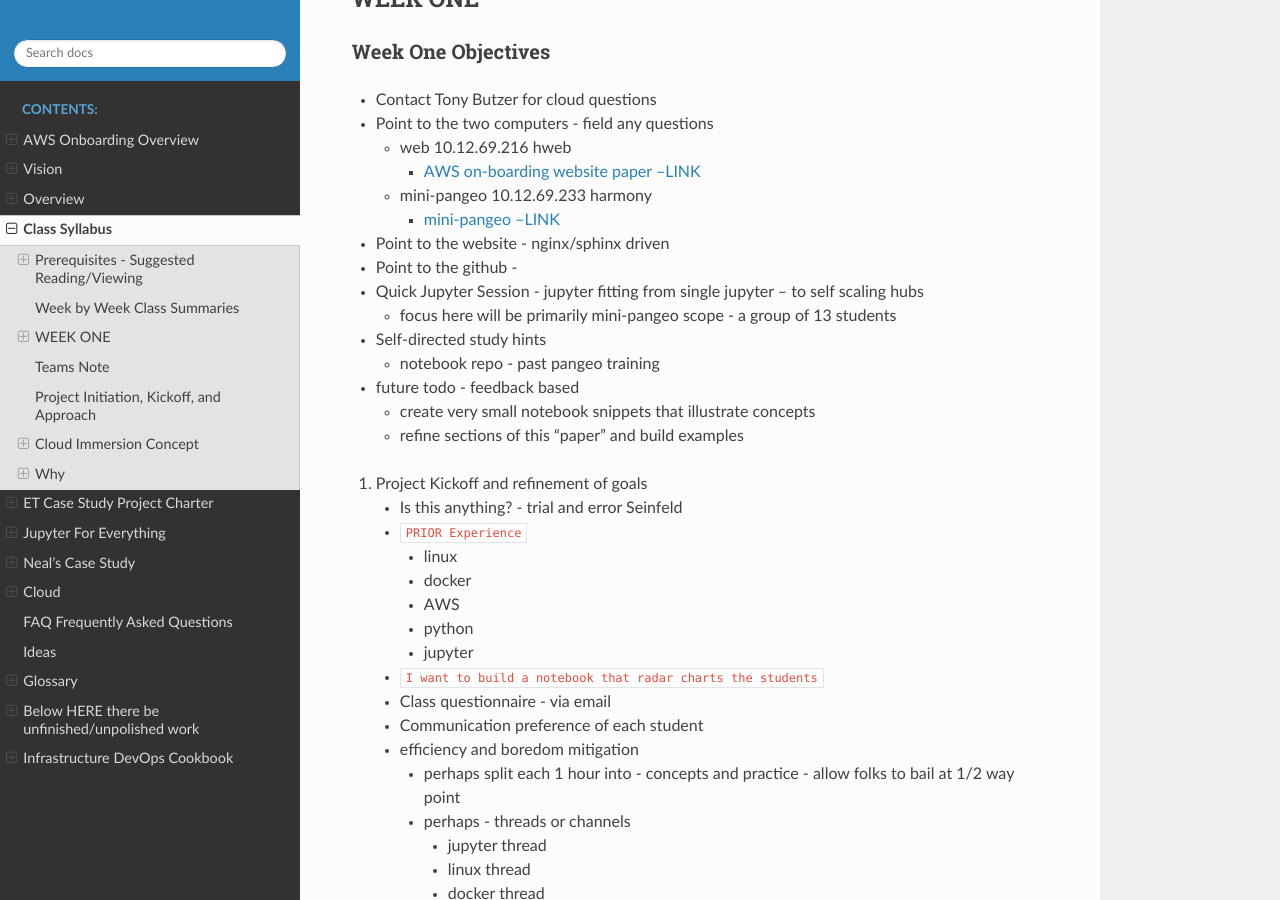
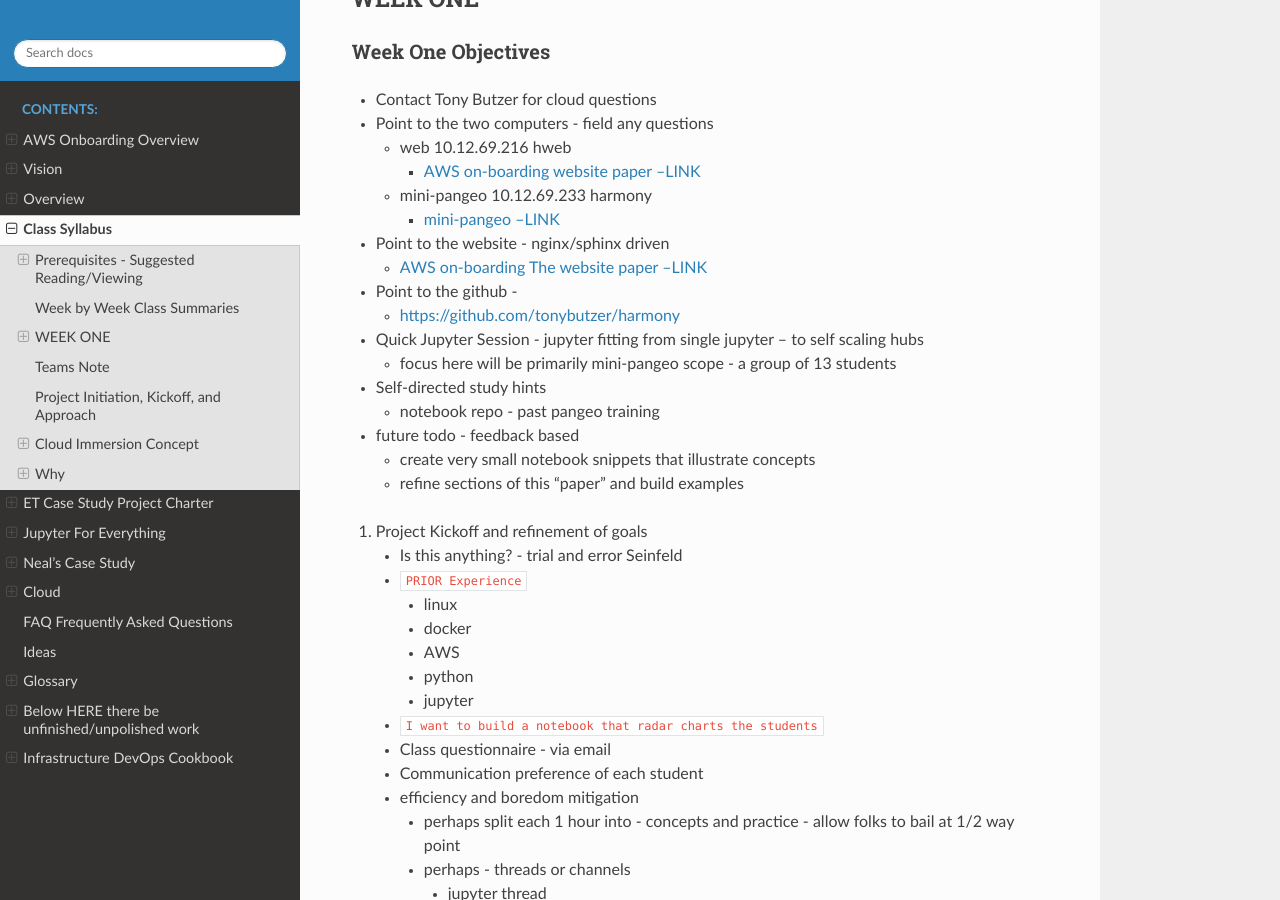
Before and after one commit to tonybutzer/harmony, a Sphinx documentation site: the page built from documentation/source/00weekbyweek.md, in a window 1280 px wide and 900 px high, scrolled down 955 px. Built offline with Sphinx 7.4.7 and the Read the Docs theme 2.0.0, drawn with Linux system fonts in a browser that asks for light colours; pages that are not in the unit, such as notebooks, are missing from menus.

Commit message:
automatic git update from Makefile

```diff
--- a/documentation/source/00weekbyweek.md
+++ b/documentation/source/00weekbyweek.md
@@ -29,7 +29,9 @@
 		- [mini-pangeo --LINK](http://10.12.69.233)
 
 - Point to the website - nginx/sphinx driven
+	- [AWS on-boarding The website paper --LINK](http://10.12.69.216)
 - Point to the github -
+	- [https://github.com/tonybutzer/harmony](https://github.com/tonybutzer/harmony)
 - Quick Jupyter Session - jupyter fitting from single jupyter -- to self scaling hubs
 	- focus here will be primarily mini-pangeo scope - a group of 13 students
 - Self-directed study hints
```
